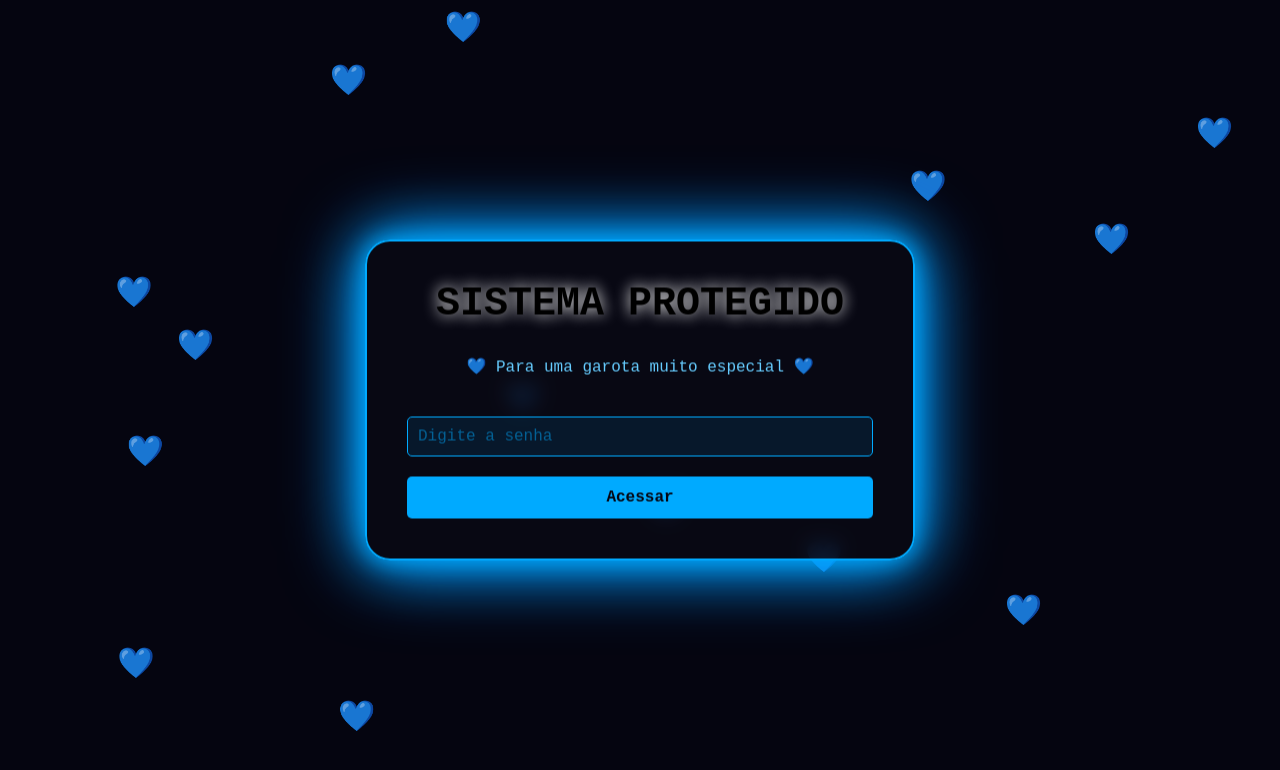
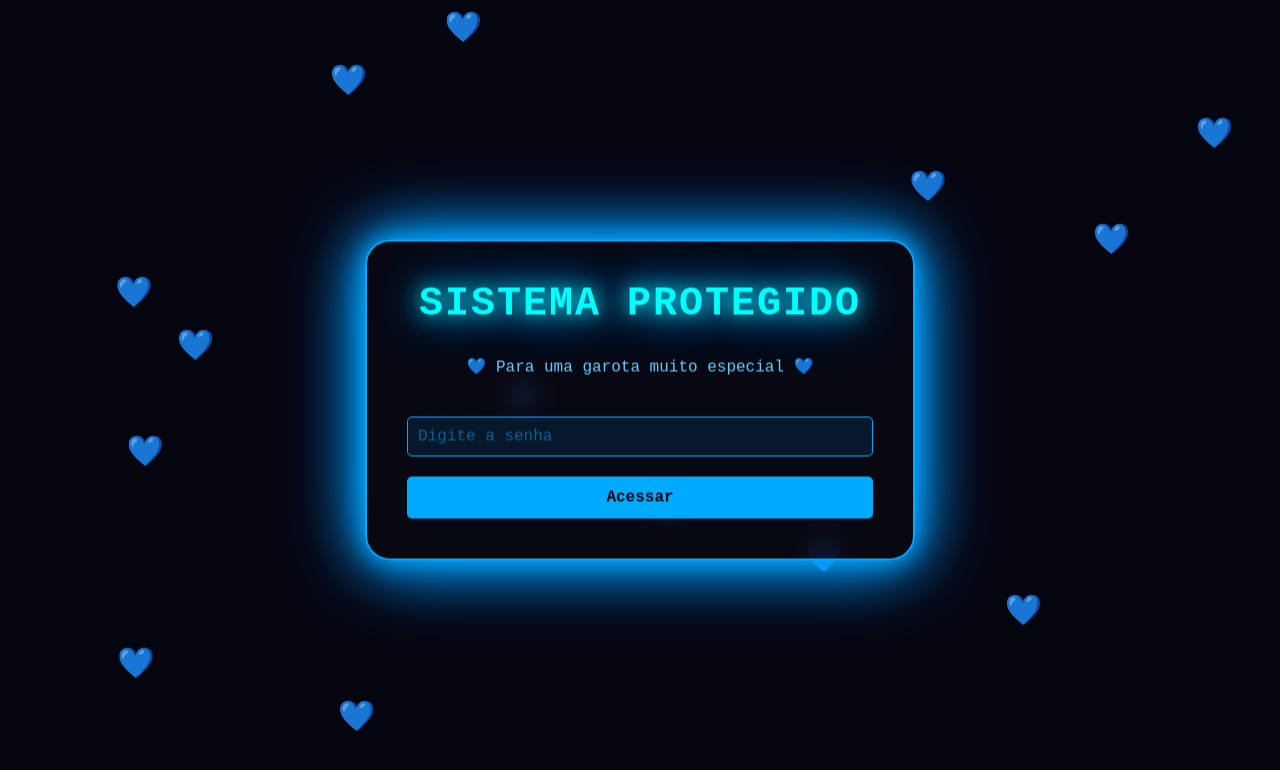
Before and after one commit to Gustavoduarte-66/Aniversario.github.io, a plain HTML site: page index.html in a window 1280 px wide. Drawn offline with Linux system fonts and the light colour scheme.

Commit message:
Melhorar visibilidade do texto SISTEMA PROTEGIDO com maior glow e cor mais vibrante

```diff
--- a/index.html
+++ b/index.html
@@ -26,8 +26,11 @@ h1{
     text-align: center;
     margin-bottom: 30px;
     font-size: clamp(24px, 6vw, 40px);
-    text-shadow: 0 0 15px rgb(255, 255, 255);
+    text-shadow: 0 0 20px #00ffff, 0 0 40px #0088ff, 0 0 60px #00aaff;
     animation: pulse 1.5s infinite;
+    color: #00ffff;
+    font-weight: bold;
+    letter-spacing: 2px;
 }
 
 /* ANIMAÇÃO PULSAÇÃO AZUL */
```
